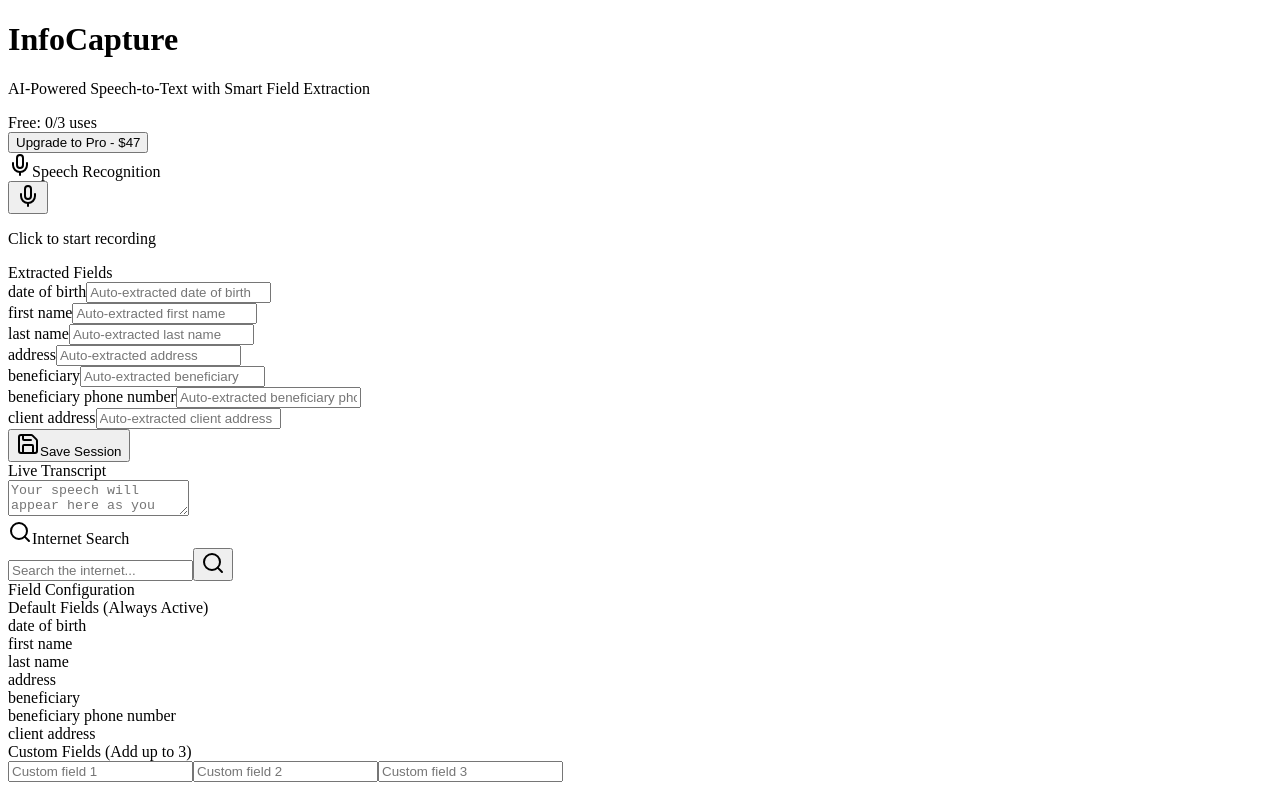
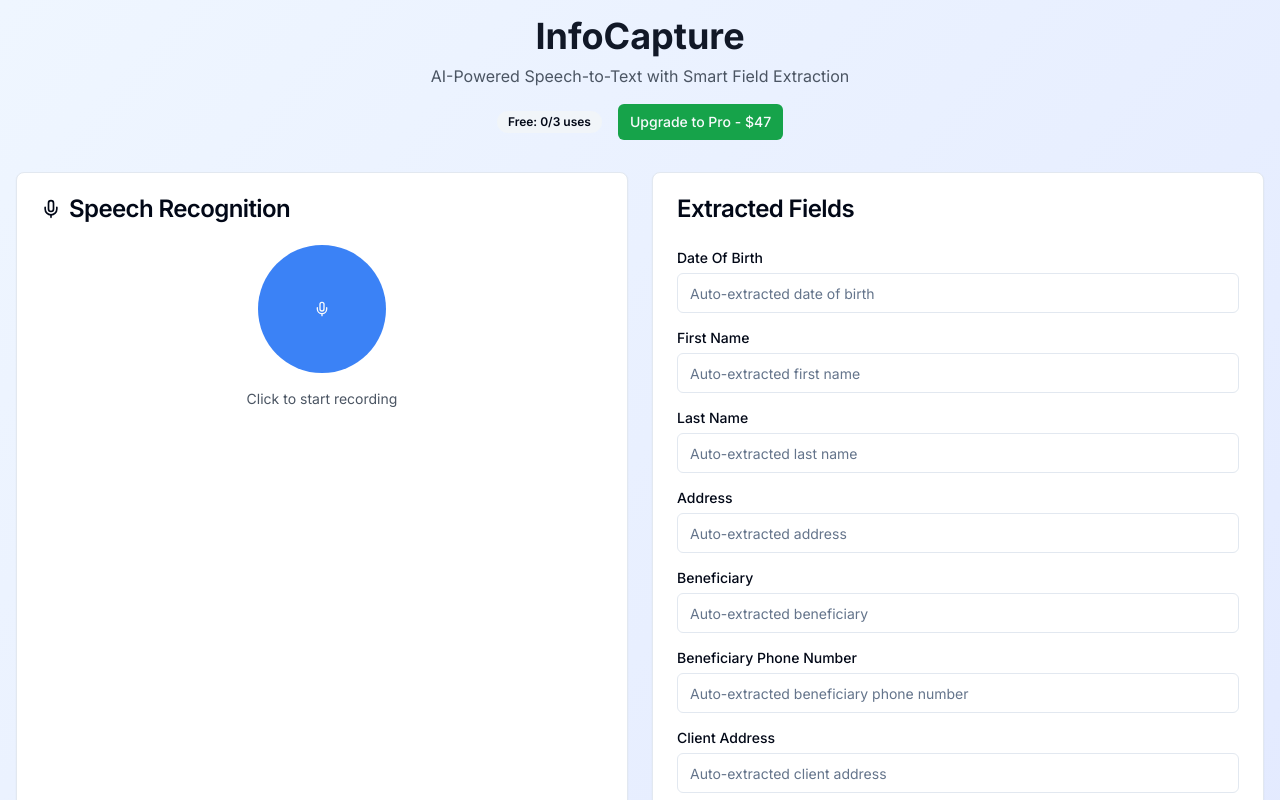
Before and after one commit to jcisnever-ops/infocapture, a Next.js app: page / in a window 1280 px wide. Shown: the top 800 px of the page. Built offline with nearby package versions, Linux system fonts and the light colour scheme.

Commit message:
Create layout.tsx

```diff
--- /dev/null
+++ b/app/layout.tsx
@@ -0,0 +1,22 @@
+import type { Metadata } from "next";
+import { Inter } from "next/font/google";
+import "./globals.css";
+
+const inter = Inter({ subsets: ["latin"] });
+
+export const metadata: Metadata = {
+  title: "InfoCapture - AI-Powered Speech-to-Text",
+  description: "Smart field extraction with speech recognition",
+};
+
+export default function RootLayout({
+  children,
+}: {
+  children: React.ReactNode;
+}) {
+  return (
+    <html lang="en">
+      <body className={inter.className}>{children}</body>
+    </html>
+  );
+}
```
